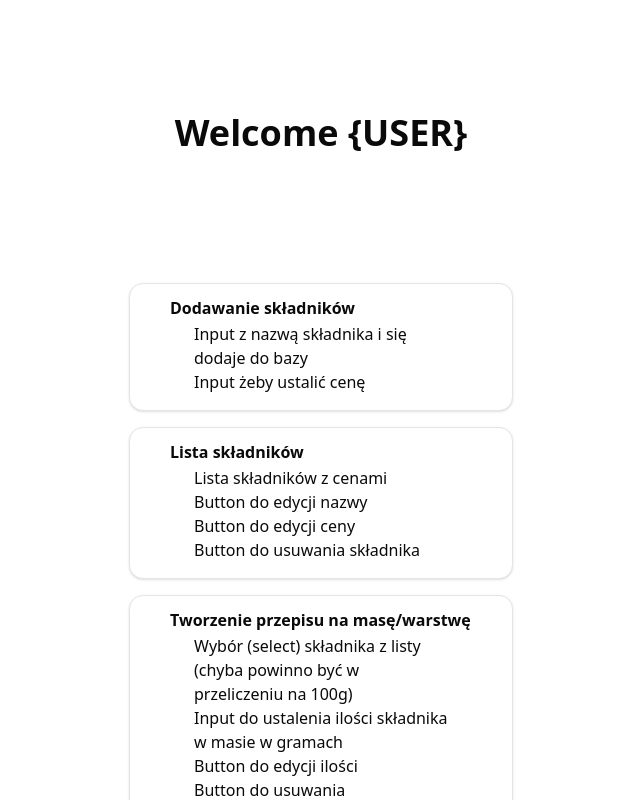
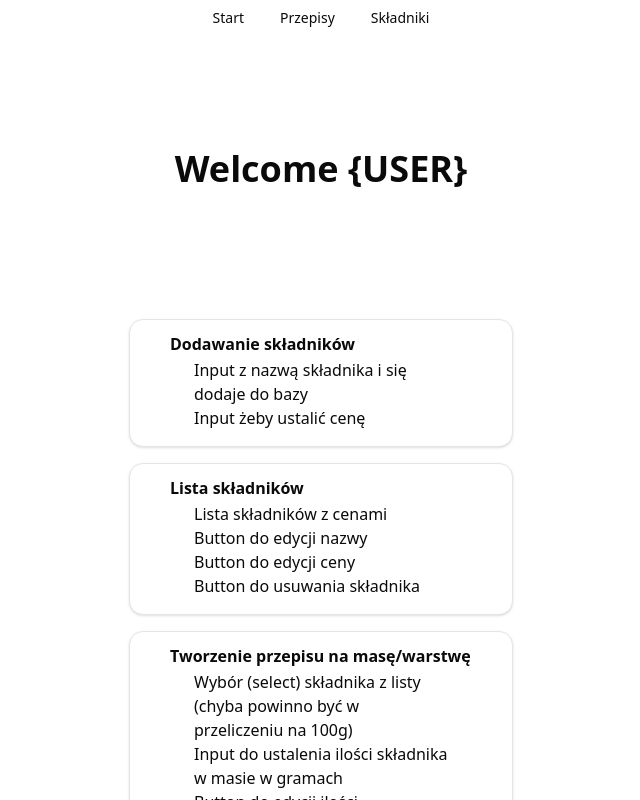
Before and after one commit to RXstoinkboy/piece-of-cake, a Next.js app: page / in a window 1280 px wide. Shown: the top 800 px of the page, without its empty margins (319-959 px from the left). Built offline with nearby package versions, Linux system fonts and the light colour scheme.

Commit message:
navigation menu and routing

```diff
--- /dev/null
+++ b/app/ingredients/page.tsx
@@ -0,0 +1,3 @@
+export default function Ingredients() {
+  return <div>Ingredients</div>;
+}
--- a/app/layout.tsx
+++ b/app/layout.tsx
@@ -1,5 +1,6 @@
 import type { Metadata } from "next";
 import { Geist, Geist_Mono } from "next/font/google";
+import { Navigation } from "@/components/molecules/navigation";
 import "./globals.css";
 
 const geistSans = Geist({
@@ -28,6 +29,9 @@ export default function RootLayout({
       <body
         className={`${geistSans.variable} ${geistMono.variable} antialiased`}
       >
+        <div className="flex items-center justify-center">
+          <Navigation />
+        </div>
         {children}
       </body>
     </html>
--- /dev/null
+++ b/app/recipes/page.tsx
@@ -0,0 +1,3 @@
+export default function Recipes() {
+  return <div>Recipes</div>;
+}
--- /dev/null
+++ b/components/molecules/navigation/index.tsx
@@ -0,0 +1,60 @@
+"use client";
+
+import * as React from "react";
+import Link from "next/link";
+
+import {
+  NavigationMenu,
+  NavigationMenuLink,
+  NavigationMenuList,
+  navigationMenuTriggerStyle,
+} from "@/components/ui/navigation-menu";
+
+const components: { title: string; href: string }[] = [
+  {
+    title: "Start",
+    href: "/",
+  },
+  {
+    title: "Przepisy",
+    href: "/recipes",
+  },
+  {
+    title: "Składniki",
+    href: "/ingredients",
+  },
+];
+
+export function Navigation() {
+  return (
+    <NavigationMenu viewport={false}>
+      <NavigationMenuList>
+        {components.map((component) => (
+          <NavigationMenuLink asChild className={navigationMenuTriggerStyle()}>
+            <Link href={component.href}>{component.title}</Link>
+          </NavigationMenuLink>
+        ))}
+      </NavigationMenuList>
+    </NavigationMenu>
+  );
+}
+
+function ListItem({
+  title,
+  children,
+  href,
+  ...props
+}: React.ComponentPropsWithoutRef<"li"> & { href: string }) {
+  return (
+    <li {...props}>
+      <NavigationMenuLink asChild>
+        <Link href={href}>
+          <div className="text-sm leading-none font-medium">{title}</div>
+          <p className="text-muted-foreground line-clamp-2 text-sm leading-snug">
+            {children}
+          </p>
+        </Link>
+      </NavigationMenuLink>
+    </li>
+  );
+}
--- /dev/null
+++ b/components/ui/navigation-menu.tsx
@@ -0,0 +1,168 @@
+import * as React from "react"
+import * as NavigationMenuPrimitive from "@radix-ui/react-navigation-menu"
+import { cva } from "class-variance-authority"
+import { ChevronDownIcon } from "lucide-react"
+
+import { cn } from "@/lib/utils"
+
+function NavigationMenu({
+  className,
+  children,
+  viewport = true,
+  ...props
+}: React.ComponentProps<typeof NavigationMenuPrimitive.Root> & {
+  viewport?: boolean
+}) {
+  return (
+    <NavigationMenuPrimitive.Root
+      data-slot="navigation-menu"
+      data-viewport={viewport}
+      className={cn(
+        "group/navigation-menu relative flex max-w-max flex-1 items-center justify-center",
+        className
+      )}
+      {...props}
+    >
+      {children}
+      {viewport && <NavigationMenuViewport />}
+    </NavigationMenuPrimitive.Root>
+  )
+}
+
+function NavigationMenuList({
+  className,
+  ...props
+}: React.ComponentProps<typeof NavigationMenuPrimitive.List>) {
+  return (
+    <NavigationMenuPrimitive.List
+      data-slot="navigation-menu-list"
+      className={cn(
+        "group flex flex-1 list-none items-center justify-center gap-1",
+        className
+      )}
+      {...props}
+    />
+  )
+}
+
+function NavigationMenuItem({
+  className,
+  ...props
+}: React.ComponentProps<typeof NavigationMenuPrimitive.Item>) {
+  return (
+    <NavigationMenuPrimitive.Item
+      data-slot="navigation-menu-item"
+      className={cn("relative", className)}
+      {...props}
+    />
+  )
+}
+
+const navigationMenuTriggerStyle = cva(
+  "group inline-flex h-9 w-max items-center justify-center rounded-md bg-background px-4 py-2 text-sm font-medium hover:bg-accent hover:text-accent-foreground focus:bg-accent focus:text-accent-foreground disabled:pointer-events-none disabled:opacity-50 data-[state=open]:hover:bg-accent data-[state=open]:text-accent-foreground data-[state=open]:focus:bg-accent data-[state=open]:bg-accent/50 focus-visible:ring-ring/50 outline-none transition-[color,box-shadow] focus-visible:ring-[3px] focus-visible:outline-1"
+)
+
+function NavigationMenuTrigger({
+  className,
+  children,
+  ...props
+}: React.ComponentProps<typeof NavigationMenuPrimitive.Trigger>) {
+  return (
+    <NavigationMenuPrimitive.Trigger
+      data-slot="navigation-menu-trigger"
+      className={cn(navigationMenuTriggerStyle(), "group", className)}
+      {...props}
+    >
+      {children}{" "}
+      <ChevronDownIcon
+        className="relative top-[1px] ml-1 size-3 transition duration-300 group-data-[state=open]:rotate-180"
+        aria-hidden="true"
+      />
+    </NavigationMenuPrimitive.Trigger>
+  )
+}
+
+function NavigationMenuContent({
+  className,
+  ...props
+}: React.ComponentProps<typeof NavigationMenuPrimitive.Content>) {
+  return (
+    <NavigationMenuPrimitive.Content
+      data-slot="navigation-menu-content"
+      className={cn(
+        "data-[motion^=from-]:animate-in data-[motion^=to-]:animate-out data-[motion^=from-]:fade-in data-[motion^=to-]:fade-out data-[motion=from-end]:slide-in-from-right-52 data-[motion=from-start]:slide-in-from-left-52 data-[motion=to-end]:slide-out-to-right-52 data-[motion=to-start]:slide-out-to-left-52 top-0 left-0 w-full p-2 pr-2.5 md:absolute md:w-auto",
+        "group-data-[viewport=false]/navigation-menu:bg-popover group-data-[viewport=false]/navigation-menu:text-popover-foreground group-data-[viewport=false]/navigation-menu:data-[state=open]:animate-in group-data-[viewport=false]/navigation-menu:data-[state=closed]:animate-out group-data-[viewport=false]/navigation-menu:data-[state=closed]:zoom-out-95 group-data-[viewport=false]/navigation-menu:data-[state=open]:zoom-in-95 group-data-[viewport=false]/navigation-menu:data-[state=open]:fade-in-0 group-data-[viewport=false]/navigation-menu:data-[state=closed]:fade-out-0 group-data-[viewport=false]/navigation-menu:top-full group-data-[viewport=false]/navigation-menu:mt-1.5 group-data-[viewport=false]/navigation-menu:overflow-hidden group-data-[viewport=false]/navigation-menu:rounded-md group-data-[viewport=false]/navigation-menu:border group-data-[viewport=false]/navigation-menu:shadow group-data-[viewport=false]/navigation-menu:duration-200 **:data-[slot=navigation-menu-link]:focus:ring-0 **:data-[slot=navigation-menu-link]:focus:outline-none",
+        className
+      )}
+      {...props}
+    />
+  )
+}
+
+function NavigationMenuViewport({
+  className,
+  ...props
+}: React.ComponentProps<typeof NavigationMenuPrimitive.Viewport>) {
+  return (
+    <div
+      className={cn(
+        "absolute top-full left-0 isolate z-50 flex justify-center"
+      )}
+    >
+      <NavigationMenuPrimitive.Viewport
+        data-slot="navigation-menu-viewport"
+        className={cn(
+          "origin-top-center bg-popover text-popover-foreground data-[state=open]:animate-in data-[state=closed]:animate-out data-[state=closed]:zoom-out-95 data-[state=open]:zoom-in-90 relative mt-1.5 h-[var(--radix-navigation-menu-viewport-height)] w-full overflow-hidden rounded-md border shadow md:w-[var(--radix-navigation-menu-viewport-width)]",
+          className
+        )}
+        {...props}
+      />
+    </div>
+  )
+}
+
+function NavigationMenuLink({
+  className,
+  ...props
+}: React.ComponentProps<typeof NavigationMenuPrimitive.Link>) {
+  return (
+    <NavigationMenuPrimitive.Link
+      data-slot="navigation-menu-link"
+      className={cn(
+        "data-[active=true]:focus:bg-accent data-[active=true]:hover:bg-accent data-[active=true]:bg-accent/50 data-[active=true]:text-accent-foreground hover:bg-accent hover:text-accent-foreground focus:bg-accent focus:text-accent-foreground focus-visible:ring-ring/50 [&_svg:not([class*='text-'])]:text-muted-foreground flex flex-col gap-1 rounded-sm p-2 text-sm transition-all outline-none focus-visible:ring-[3px] focus-visible:outline-1 [&_svg:not([class*='size-'])]:size-4",
+        className
+      )}
+      {...props}
+    />
+  )
+}
+
+function NavigationMenuIndicator({
+  className,
+  ...props
+}: React.ComponentProps<typeof NavigationMenuPrimitive.Indicator>) {
+  return (
+    <NavigationMenuPrimitive.Indicator
+      data-slot="navigation-menu-indicator"
+      className={cn(
+        "data-[state=visible]:animate-in data-[state=hidden]:animate-out data-[state=hidden]:fade-out data-[state=visible]:fade-in top-full z-[1] flex h-1.5 items-end justify-center overflow-hidden",
+        className
+      )}
+      {...props}
+    >
+      <div className="bg-border relative top-[60%] h-2 w-2 rotate-45 rounded-tl-sm shadow-md" />
+    </NavigationMenuPrimitive.Indicator>
+  )
+}
+
+export {
+  NavigationMenu,
+  NavigationMenuList,
+  NavigationMenuItem,
+  NavigationMenuContent,
+  NavigationMenuTrigger,
+  NavigationMenuLink,
+  NavigationMenuIndicator,
+  NavigationMenuViewport,
+  navigationMenuTriggerStyle,
+}
--- a/package.json
+++ b/package.json
@@ -11,6 +11,7 @@
   "dependencies": {
     "@hookform/resolvers": "^5.2.1",
     "@radix-ui/react-label": "^2.1.7",
+    "@radix-ui/react-navigation-menu": "^1.2.13",
     "@radix-ui/react-slider": "^1.3.5",
     "@radix-ui/react-slot": "^1.2.3",
     "class-variance-authority": "^0.7.1",
```
Also changed, not shown: 1 other file (tests, documents, lock files or other folders).
